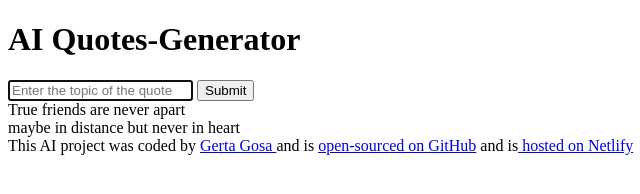
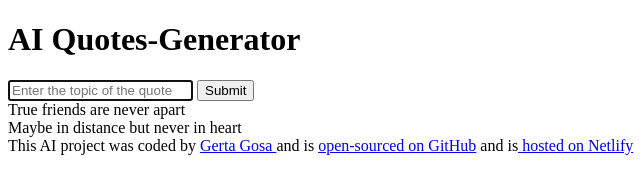
Before and after one commit to gertagosa/quote-generator, a plain HTML site: page index.html in a window 1280 px wide. Shown: the full height of the page, 0-640 px from the left. Drawn offline with Linux system fonts and the light colour scheme.

```diff
--- a/index.html
+++ b/index.html
@@ -24,7 +24,7 @@
       <div>
         True friends are never apart
         <br />
-        maybe in distance but never in heart
+        Maybe in distance but never in heart
       </div>
     </main>
     <footer>
```
